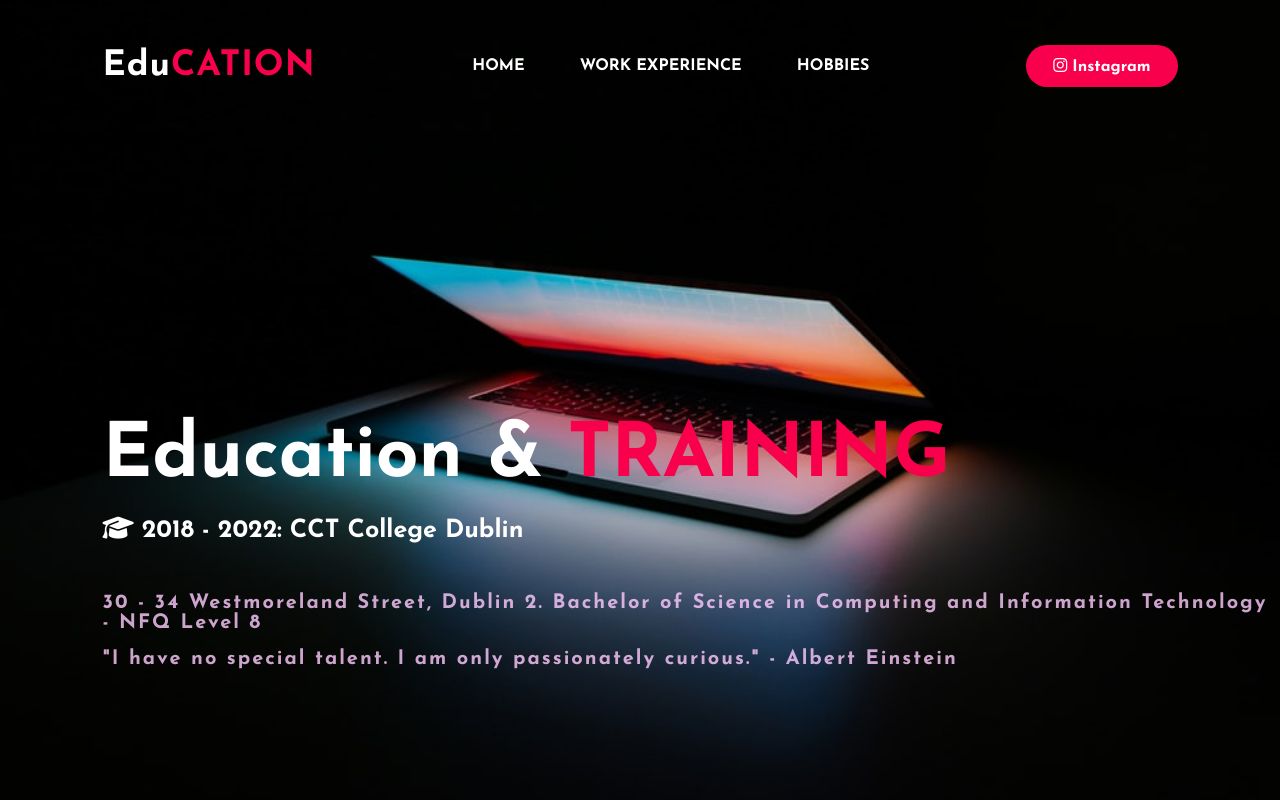
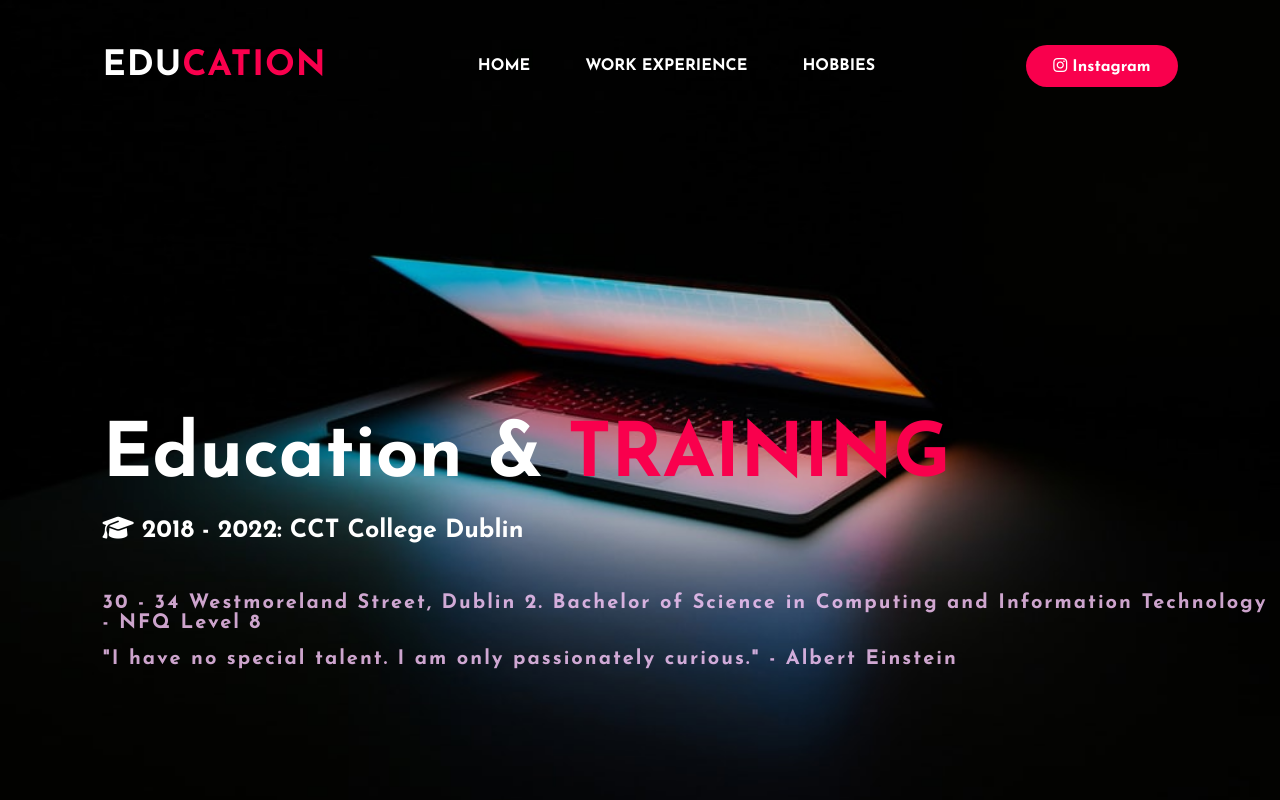
Before and after one commit to JoseMunoz9/PersonalPortfolioWebsite, a website: page education.html in a window 1280 px wide. Shown: the top 800 px of the page. Drawn offline with Linux system fonts and the light colour scheme.

Commit message:
some updates

```diff
--- a/css/stylesheet.css
+++ b/css/stylesheet.css
@@ -66,6 +66,7 @@ nav{
     padding-top: 45px;
     padding-left: 8%;
     padding-right: 8%;
+    text-align: center;
 }
 .logo{
     color: white;
@@ -84,7 +85,7 @@ nav ul li{
 nav ul li a{
     color: white;
     text-decoration: none;
-    text-align: justify;
+    text-align:  center;
     font-weight: bold;
     text-transform: capitalize;
 }
--- a/education.html
+++ b/education.html
@@ -13,7 +13,7 @@
         <!--Hero Section starts here-->
         <div class="hero">
             <nav>
-                <h2 class="logo">Edu<span>CATION</span></h2>
+                <h2 class="logo">EDU<span>CATION</span></h2>
                 <ul>
                     <li><a href="index.html">HOME</a></li>
                     <li><a href="workexperience.html">WORK EXPERIENCE</a></li>
```
